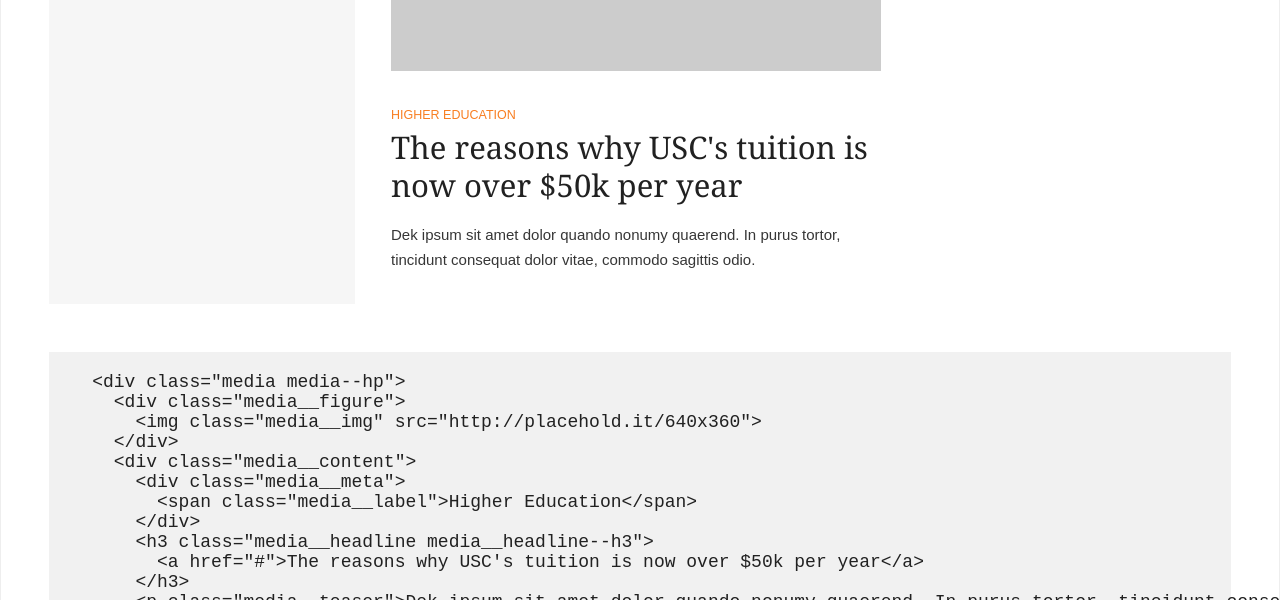
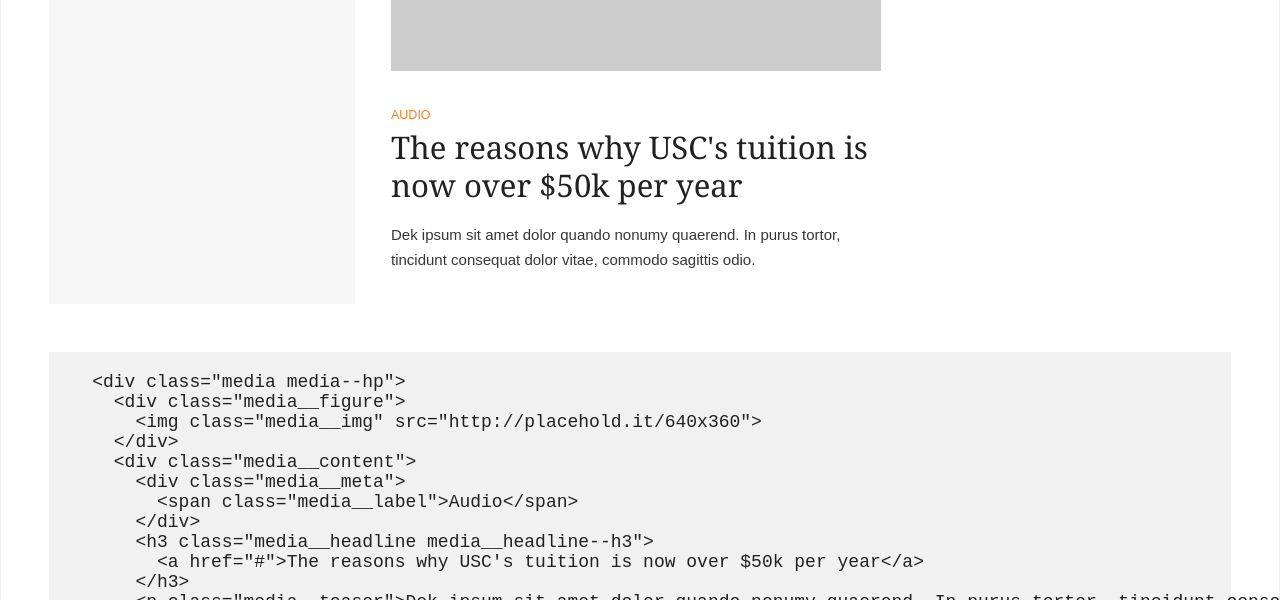
Before and after one commit to SCPR/scpr-style-guide, a Jekyll site: the page built from documentation/_components/media.md, in a window 1280 px wide. Shown: the part 649-1249 px from the top of the page. Built offline with Jekyll 4.4.1, drawn with Linux system fonts in a browser that asks for light colours; Markdown is read by kramdown in place of the engine named in the settings; some of the changed text lies outside the part shown.

```diff
--- a/documentation/_components/media.md
+++ b/documentation/_components/media.md
@@ -13,7 +13,7 @@ title: Media Object
   </div>
   <div class="media__content">
     <div class="media__meta">
-      <span class="media__label">Higher Education</span>
+      <span class="media__label">Audio</span>
     </div>
     <h3 class="media__headline media__headline--h3">
       <a href="#">The reasons why USC's tuition is now over $50k per year</a>
@@ -31,7 +31,7 @@ title: Media Object
       &lt;/div>
       &lt;div class="media__content">
         &lt;div class="media__meta">
-          &lt;span class="media__label">Higher Education&lt;/span>
+          &lt;span class="media__label">Audio&lt;/span>
         &lt;/div>
         &lt;h3 class="media__headline media__headline--h3">
           &lt;a href="#">The reasons why USC's tuition is now over $50k per year&lt;/a>
--- a/package.json
+++ b/package.json
@@ -9,12 +9,12 @@
     "build-css": "mkdir -p ./public/css && node-sass ./src/css/main.scss ./public/css/scpr-style.css && npm run build-prefix",
     "build-js": "mkdir -p ./public/js && browserify ./src/js/main.js -o ./public/js/scpr-style.js",
     "build-prefix": "postcss --use autoprefixer public/css/scpr-style.css -o ./public/css/scpr-style.css",
-    "build-img": "mkdir -p ./public/img && npm run copy-img && npm run svg",
+    "build-img": "mkdir -p ./public/img && mkdir -p ./documentation/img && npm run copy-img && npm run svg",
     "compile-css": "cleancss ./public/css/scpr-style.css -o ./public/css/scpr-style-min.css",
     "compile-js": "uglifyjs ./public/js/scpr-style.js -o ./public/js/scpr-style-min.js",
     "copy-css": "cp ./public/css/scpr-style.css ./documentation/css/scpr-style.css",
     "copy-js": "cp ./public/js/scpr-style.js ./documentation/js/scpr-style.js",
-    "copy-img": "cp -r ./src/img/* ./public/img",
+    "copy-img": "cp -r ./src/img/* ./public/img && cp ./public/img/scpr-sprite.svg ./documentation/img",
     "lint": "scss-lint -c t .scss-lint.yml",
     "svg": "gulp --gulpfile build/gulpfile.js svg-sprite",
     "test": "npm run test",
```
Also changed, not shown: documentation/img/scpr-sprite.svg (added).
